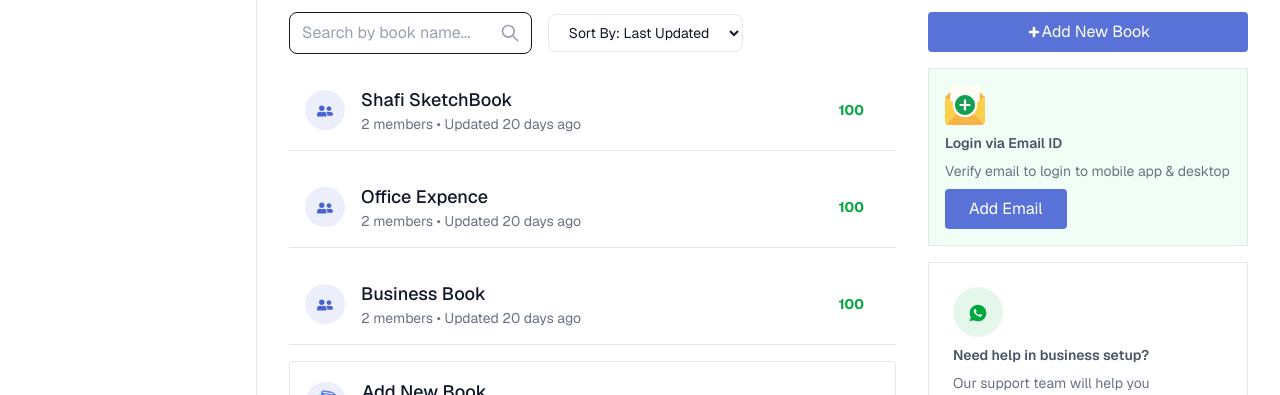
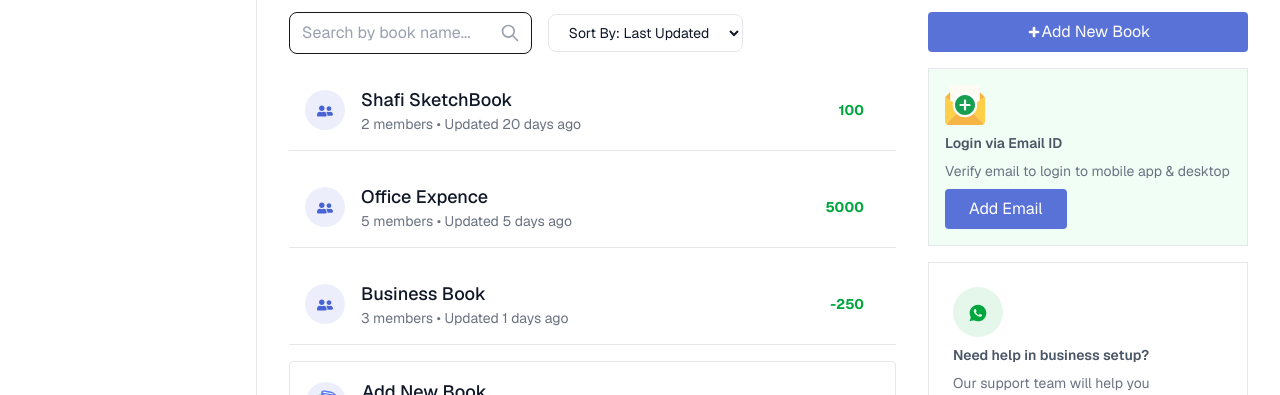
Before and after one commit to mollameehedi/nagadboi, a Next.js app: page /dashboard/cashbooks in a window 1280 px wide. Shown: the part 212-607 px from the top of the page. Built offline with nearby package versions, Linux system fonts and the light colour scheme.

Commit message:
cashbook page design done

```diff
--- a/app/dashboard/cashbooks/page.js
+++ b/app/dashboard/cashbooks/page.js
@@ -1,6 +1,7 @@
 'use client';
 
 import Icons from '@/app/assets/Icon';
+import CashBookItem from '@/components/Screen/Cashbook/CashBookItem';
 import React, { useState } from 'react';
 import { IconBase } from 'react-icons';
 import { FaUserFriends } from 'react-icons/fa';
@@ -37,6 +38,26 @@ const CashBook = () => {
     setHoveredBook(null);
   };
 
+    const cashbooks = [
+    {
+      name: 'Shafi SketchBook',
+      members: 2,
+      updatedDays: 20,
+      balance: 100,
+    },
+    {
+      name: 'Office Expence',
+      members: 5,
+      updatedDays: 5,
+      balance: 5000,
+    },
+    {
+      name: 'Business Book',
+      members: 3,
+      updatedDays: 1,
+      balance: -250,
+    },
+  ];
 
 
   return (
@@ -105,99 +126,9 @@ const CashBook = () => {
             {/* Book Entries */}
             <div className="space-y-4">
               {/* Shafi SketchBook */}
-              <div className="bg-white p-4 border-b-1 border-gray-200 flex items-center justify-between"
-                   onMouseEnter={() => handleMouseEnter('Shafi SketchBook')}
-                   onMouseLeave={handleMouseLeave}>
-                <div className="flex items-center space-x-4">
-                <span className='bg-primary/10 rounded-full text-lg w-[40px] h-[40px] text-center leading-[40px]'>
-
-                      <FaUserFriends  className='text-base text-primary inline-block'/>
-                </span>
-                  <div>
-                    <h4 className="text-lg text-gray-900 font-medium">Shafi SketchBook</h4>
-                    <p className="text-gray-500 text-sm">2 members • Updated 20 days ago</p>
-                  </div>
-                </div>
-                <div className="flex items-center space-x-4">
-                  <span className="text-sm text-green-600 font-bold">100</span>
-                  <div className={`flex items-center space-x-2 transition-opacity duration-300 ${hoveredBook === 'Shafi SketchBook' ? 'block' : 'hidden'}`}>
-                    <button className="text-primary text-2xl">
-                      <MdOutlineModeEdit />
-                    </button>
-                    <button className="text-primary text-2xl">
-                      <MdOutlineContentCopy />
-                    </button>
-                    <button className="text-primary text-2xl">
-                      <TbUsersPlus />
-                    </button>
-                    <button className="text-red-700 text-2xl">
-                      <MdOutlineTurnRight />
-                    </button>
-                  </div>
-                </div>
-              </div>
-              <div className="bg-white p-4 border-b-1 border-gray-200 flex items-center justify-between"
-                   onMouseEnter={() => handleMouseEnter('Office Expence')}
-                   onMouseLeave={handleMouseLeave}>
-                <div className="flex items-center space-x-4">
-                <span className='bg-primary/10 rounded-full text-lg w-[40px] h-[40px] text-center leading-[40px]'>
-
-                      <FaUserFriends  className='text-base text-primary inline-block'/>
-                </span>
-                  <div>
-                    <h4 className="text-lg text-gray-900 font-medium">Office Expence</h4>
-                    <p className="text-gray-500 text-sm">2 members • Updated 20 days ago</p>
-                  </div>
-                </div>
-                <div className="flex items-center space-x-4">
-                  <span className="text-sm text-green-600 font-bold">100</span>
-                  <div className={`flex items-center space-x-2 transition-opacity duration-300 ${hoveredBook === 'Office Expence' ? 'block' : 'hidden'}`}>
-                    <button className="text-primary text-2xl">
-                      <MdOutlineModeEdit />
-                    </button>
-                    <button className="text-primary text-2xl">
-                      <MdOutlineContentCopy />
-                    </button>
-                    <button className="text-primary text-2xl">
-                      <TbUsersPlus />
-                    </button>
-                    <button className="text-red-700 text-2xl">
-                      <MdOutlineTurnRight />
-                    </button>
-                  </div>
-                </div>
-              </div>
-              <div className="bg-white p-4 border-b-1 border-gray-200 flex items-center justify-between"
-                   onMouseEnter={() => handleMouseEnter('Business Book')}
-                   onMouseLeave={handleMouseLeave}>
-                <div className="flex items-center space-x-4">
-                <span className='bg-primary/10 rounded-full text-lg w-[40px] h-[40px] text-center leading-[40px]'>
-
-                      <FaUserFriends  className='text-base text-primary inline-block'/>
-                </span>
-                  <div>
-                    <h4 className="text-lg text-gray-900 font-medium">Business Book</h4>
-                    <p className="text-gray-500 text-sm">2 members • Updated 20 days ago</p>
-                  </div>
-                </div>
-                <div className="flex items-center space-x-4">
-                  <span className="text-sm text-green-600 font-bold">100</span>
-                  <div className={`flex items-center space-x-2 transition-opacity duration-300 ${hoveredBook === 'Business Book' ? 'block' : 'hidden'}`}>
-                    <button className="text-primary text-2xl">
-                      <MdOutlineModeEdit />
-                    </button>
-                    <button className="text-primary text-2xl">
-                      <MdOutlineContentCopy />
-                    </button>
-                    <button className="text-primary text-2xl">
-                      <TbUsersPlus />
-                    </button>
-                    <button className="text-red-700 text-2xl">
-                      <MdOutlineTurnRight />
-                    </button>
-                  </div>
-                </div>
-              </div>
+              {cashbooks.map((book ,index) => (
+                <CashBookItem name={book.name} balance={book.balance} updatedDays={book.updatedDays} memeber={book.members} key={index} />
+  ))}
             </div>
 
             {/* Add New Book Section */}
--- /dev/null
+++ b/components/Screen/Cashbook/CashBookItem.jsx
@@ -0,0 +1,52 @@
+"use client"
+import Link from 'next/link'
+import React, { useState } from 'react'
+import { FaUserFriends } from 'react-icons/fa'
+import { MdOutlineContentCopy, MdOutlineModeEdit, MdOutlineTurnRight } from 'react-icons/md'
+import { TbUsersPlus } from 'react-icons/tb'
+
+const CashBookItem = ({ name,balance,updatedDays,memeber }) => {
+    const [hoveredBook, setHoveredBook] = useState(null);
+      const handleMouseEnter = (bookName) => {
+    setHoveredBook(bookName);
+  };
+
+  const handleMouseLeave = () => {
+    setHoveredBook(null);
+  };
+  return (
+    <Link href="/dashboard/cashbooks/mehedi" className="bg-white p-4 border-b-1 border-gray-200 flex items-center justify-between"
+                       onMouseEnter={() => handleMouseEnter(name)}
+                       onMouseLeave={handleMouseLeave}>
+                    <div className="flex items-center space-x-4">
+                    <span className='bg-primary/10 rounded-full text-lg w-[40px] h-[40px] text-center leading-[40px]'>
+
+                          <FaUserFriends  className='text-base text-primary inline-block'/>
+                    </span>
+                      <div>
+                        <h4 className="text-lg text-gray-900 font-medium">{name}</h4>
+                        <p className="text-gray-500 text-sm">{memeber} members • Updated {updatedDays} days ago</p>
+                      </div>
+                    </div>
+                    <div className="flex items-center space-x-4">
+                      <span className="text-sm text-green-600 font-bold">{balance}</span>
+                      <div className={`flex items-center space-x-2 transition-opacity duration-300 ${hoveredBook === name ? 'block' : 'hidden'}`}>
+                        <button className="text-primary text-2xl">
+                          <MdOutlineModeEdit />
+                        </button>
+                        <button className="text-primary text-2xl">
+                          <MdOutlineContentCopy />
+                        </button>
+                        <button className="text-primary text-2xl">
+                          <TbUsersPlus />
+                        </button>
+                        <button className="text-red-700 text-2xl">
+                          <MdOutlineTurnRight />
+                        </button>
+                      </div>
+                    </div>
+                  </Link>
+  )
+}
+
+export default CashBookItem
--- a/components/Screen/Cashbook/SearchAndActionButton.jsx
+++ b/components/Screen/Cashbook/SearchAndActionButton.jsx
@@ -4,19 +4,21 @@ import { FaSearch, FaPlus} from 'react-icons/fa'
 
 const SearchAndActionButton = () => (
   <div className="flex items-center justify-between p-4">
-    <div className="flex items-center w-1/2 rounded-lg border border-gray-300 bg-white">
-      <FaSearch className="w-4 h-4 text-gray-400 ml-4" />
-      <input
-        type="text"
-        placeholder="Search by remark or amount..."
-        className="flex-1 px-4 py-2 text-sm bg-transparent focus:outline-none"
-      />
-    </div>
-    <div className="flex gap-2">
-      <button className="flex items-center px-4 py-2 text-sm font-medium text-white rounded-lg bg-green-500 hover:bg-green-600">
+     <div className="relative w-3/10">
+                <input
+                  type="text"
+                  placeholder="Search by remark or amount..."
+                  className="w-full pl-3 pr-4 py-2 border rounded-sm focus:outline-none focus:ring-2 focus:ring-indigo-200 placeholder:text-gray-400"
+                />
+                <svg className="w-5 h-5 absolute right-3 top-1/2 transform -translate-y-1/2 text-gray-400" fill="none" viewBox="0 0 24 24" stroke="currentColor">
+                  <path strokeLinecap="round" strokeLinejoin="round" strokeWidth={2} d="M21 21l-6-6m2-5a7 7 0 11-14 0 7 7 0 0114 0z" />
+                </svg>
+              </div>
+    <div className="flex gap-5">
+      <button className="flex items-center px-6 py-2 text-sm font-medium text-white rounded-sm bg-green-700 hover:bg-green-600">
         <FaPlus className="w-4 h-4 mr-2" /> Cash In
       </button>
-      <button className="flex items-center px-4 py-2 text-sm font-medium text-white rounded-lg bg-red-500 hover:bg-red-600">
+      <button className="flex items-center px-6 py-2 text-sm font-medium text-white rounded-sm bg-red-700 hover:bg-red-600">
         <FaPlus className="w-4 h-4 mr-2" /> Cash Out
       </button>
     </div>
```
